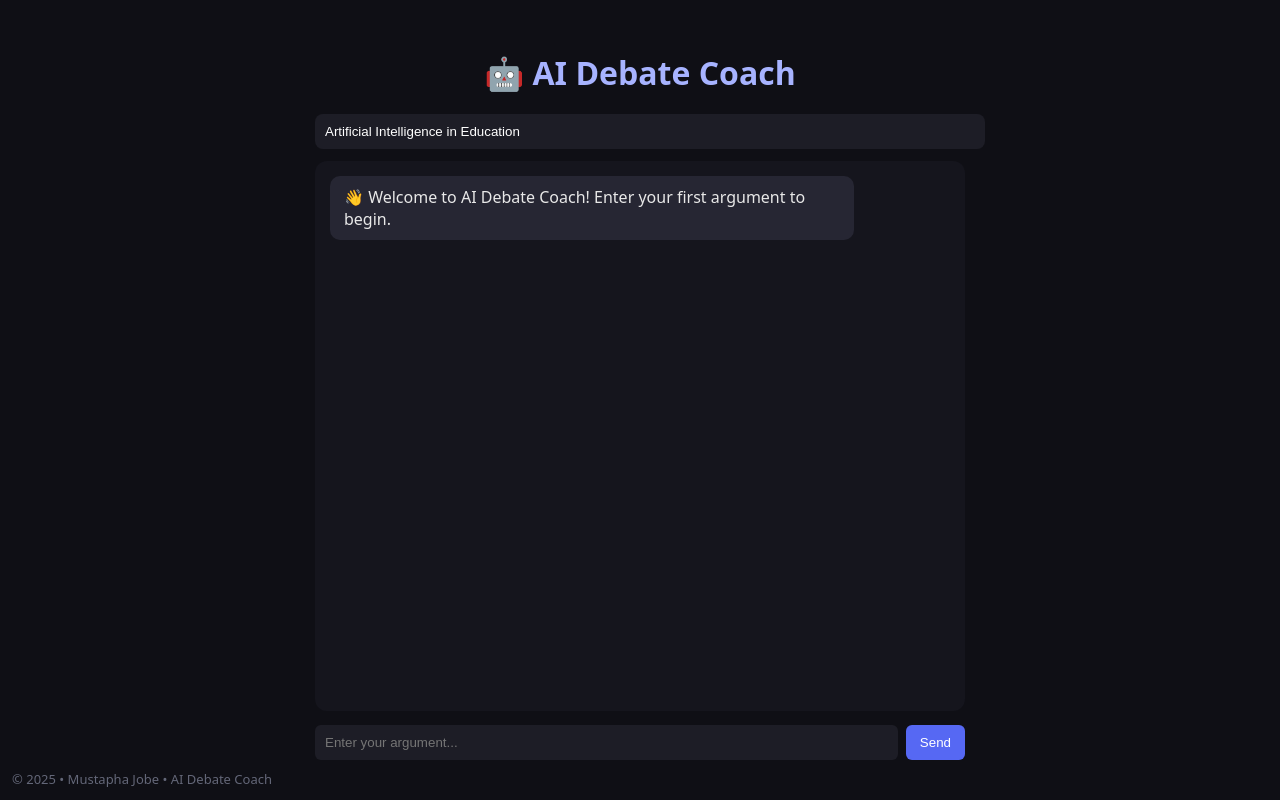
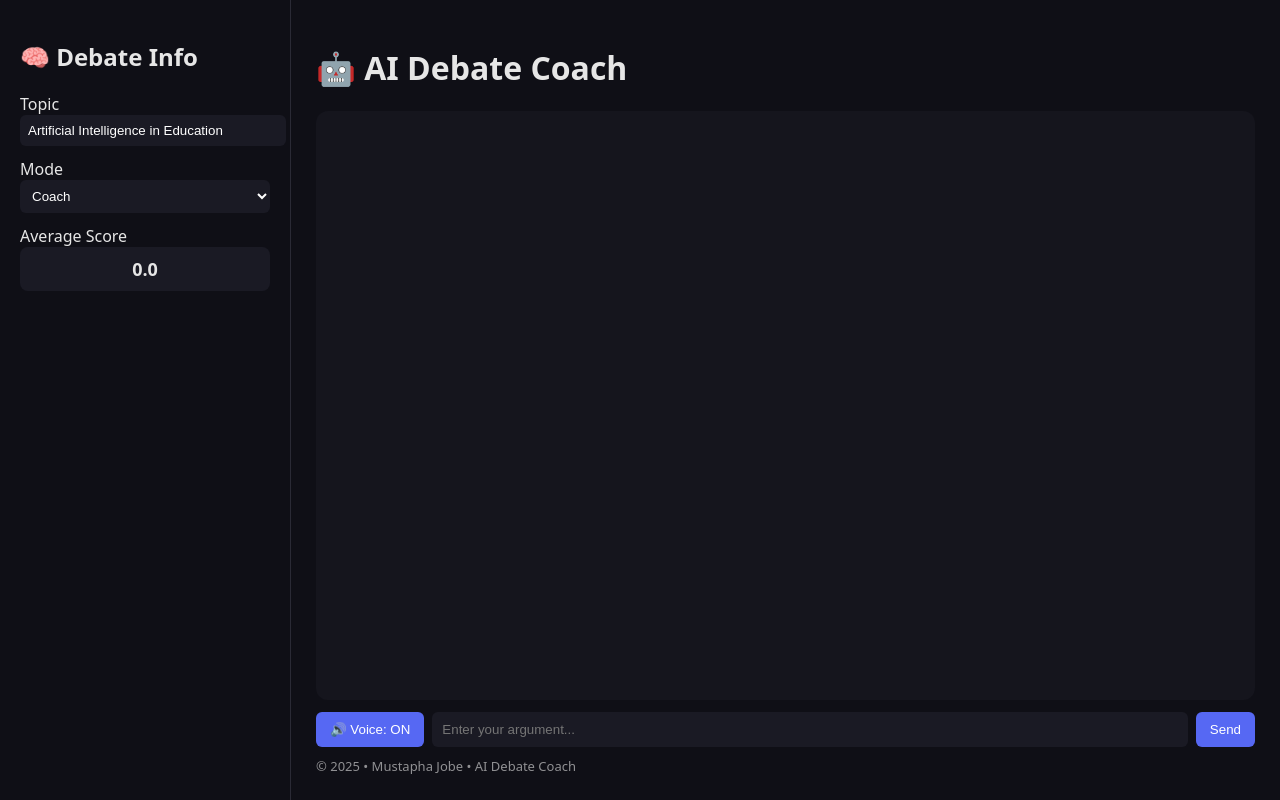
Before and after one commit to deenydash/ai-debate-coach, a React (Create React App) app: page / in a window 1280 px wide. Built offline with nearby package versions, Linux system fonts and the light colour scheme.

Commit message:
Updated UI layout, voice toggle, and sidebar

```diff
--- a/src/App.js
+++ b/src/App.js
@@ -1,32 +1,67 @@
-import React, { useState } from "react";
+import React, { useEffect, useMemo, useRef, useState } from "react";
 
 const API_KEY = process.env.REACT_APP_GEMINI_API_KEY;
 
+function speak(text, enabled) {
+  if (!enabled) return;
+  const u = new SpeechSynthesisUtterance(text);
+  u.rate = 1;
+  window.speechSynthesis.cancel();
+  window.speechSynthesis.speak(u);
+}
+
 export default function App() {
   const [topic, setTopic] = useState("Artificial Intelligence in Education");
+  const [mode, setMode] = useState("Coach");
+  const [voiceOn, setVoiceOn] = useState(true);
   const [messages, setMessages] = useState([
     { role: "system", text: "👋 Welcome to AI Debate Coach! Enter your first argument to begin." }
   ]);
   const [input, setInput] = useState("");
   const [loading, setLoading] = useState(false);
 
+  const scrollRef = useRef(null);
+
+  useEffect(() => {
+    if (scrollRef.current) {
+      scrollRef.current.scrollTop = scrollRef.current.scrollHeight;
+    }
+  }, [messages]);
+
+  const avgScore = useMemo(() => {
+    const scores = messages
+      .map(m => {
+        const match = /Score:\s*(\d+)/i.exec(m.text);
+        return match ? Number(match[1]) : null;
+      })
+      .filter(v => v !== null);
+    return scores.length ? (scores.reduce((a, b) => a + b, 0) / scores.length).toFixed(1) : "0.0";
+  }, [messages]);
+
   async function sendMessage() {
-    if (!input.trim()) return;
+    if (!input.trim() || loading) return;
 
     const newMessages = [...messages, { role: "user", text: input }];
     setMessages(newMessages);
     setInput("");
     setLoading(true);
 
+    const modeInstruction = {
+      Coach: `You are a debate coach.`,
+      Opponent: `You are debating and must oppose the user.`,
+      Judge: `You are a neutral judge assessing both clarity and impact.`
+    }[mode];
+
     const prompt = `
-You are an expert debate coach AI. The debate topic is: "${topic}".
-The user's latest argument is: "${input}".
+Topic: ${topic}
+Mode: ${mode}
 
-Respond in exactly this structure:
+${modeInstruction}
+Respond EXACTLY in this format:
 
-Counterargument: (2–4 sentences)
-Score: (0–10)
-Coaching Tip: (one sentence)
+Counterargument: <3 sentences>
+Score: <0-10>
+Coaching Tip: <1 sentence>
 `;
 
     try {
@@ -36,53 +71,49 @@ Coaching Tip: (one sentence)
           method: "POST",
           headers: { "Content-Type": "application/json" },
           body: JSON.stringify({
-            contents: [
-              {
-                parts: [{ text: prompt }]
-              }
-            ]
+            contents: [{ parts: [{ text: newMessages.map(m => `${m.role}: ${m.text}`).join("\n") + "\nUser: " + input + "\n\n" + prompt }] }]
           })
         }
       );
 
       const data = await res.json();
-      console.log("Gemini Response:", data);
+      let reply = data?.candidates?.[0]?.content?.parts?.map(p => p.text).join("") ?? "⚠️ No response.";
+      reply = reply.replace(/\*\*/g, "").trim();
 
-      let aiText =
-        data?.candidates?.[0]?.content?.parts?.map((p) => p.text).join("") ||
-        "⚠️ AI could not generate a response.";
-
-      aiText = aiText.replace(/\*\*/g, "").replace(/\n{3,}/g, "\n\n");
-
-      setMessages([...newMessages, { role: "assistant", text: aiText }]);
-    } catch (err) {
-      console.error("API Error:", err);
-      setMessages([
-        ...newMessages,
-        { role: "assistant", text: "⚠️ Error contacting AI." },
-      ]);
+      speak(reply, voiceOn);
+      setMessages([...newMessages, { role: "assistant", text: reply }]);
+    } catch {
+      setMessages([...newMessages, { role: "assistant", text: "⚠️ API Error – Try again." }]);
     }
 
     setLoading(false);
   }
 
   return (
-    <div className="app-container">
+    <div className="layout">
+      <aside className="sidebar">
+        <h2>🧠 Debate Info</h2>
 
-      <h1 className="title">🤖 AI Debate Coach</h1>
+        <label>Topic</label>
+        <input value={topic} onChange={e => setTopic(e.target.value)} />
 
-      <input
-        className="topic-input"
-        value={topic}
-        onChange={(e) => setTopic(e.target.value)}
-      />
+        <label>Mode</label>
+        <select value={mode} onChange={e => setMode(e.target.value)}>
+          <option>Coach</option>
+          <option>Opponent</option>
+          <option>Judge</option>
+        </select>
 
-      <div className="chat-box">
-        {messages.map((msg, i) => (
-          <div
-            key={i}
-            className={`msg ${msg.role === "user" ? "user-msg" : "bot-msg"}`}
-          >
+        <label>Average Score</label>
+        <div className="score">{avgScore}</div>
+      </aside>
+
+      <main className="main">
+        <h1>🤖 AI Debate Coach</h1>
+
+        <div className="chat" ref={scrollRef}>
+          {messages.filter(m => m.role !== "system").map((msg, i) => (
+            <div key={i} className={msg.role === "user" ? "bubble user" : "bubble ai"}>
               {msg.text}
             </div>
           ))}
@@ -90,28 +121,25 @@ Coaching Tip: (one sentence)
           {loading && <p className="thinking">🤔 AI is thinking...</p>}
         </div>
 
-      <div className="input-row">
+        <div className="controls">
+          <button className="voice-btn" onClick={() => setVoiceOn(v => !v)}>
+            🔊 Voice: {voiceOn ? "ON" : "OFF"}
+          </button>
+
           <input
-          className="text-input"
+            className="input"
             placeholder="Enter your argument..."
             value={input}
-          onChange={(e) => setInput(e.target.value)}
-          onKeyDown={(e) => e.key === "Enter" && sendMessage()}
+            onChange={e => setInput(e.target.value)}
+            onKeyDown={e => e.key === "Enter" && sendMessage()}
           />
-        <button
-          onClick={sendMessage}
-          className="send-button"
-          disabled={loading}
-        >
-          Send
-        </button>
+          <button className="send" onClick={sendMessage}>Send</button>
         </div>
 
-      {/* Footer Signature */}
-      <footer className="footer-tag">
+        <footer className="footer">
           © 2025 • Mustapha Jobe • AI Debate Coach
         </footer>
-
+      </main>
     </div>
   );
 }
--- a/src/index.css
+++ b/src/index.css
@@ -1,104 +1,102 @@
 body {
+  background: #0f0f16;
+  color: #e6e6e6;
   margin: 0;
-  background: #0f0f15;
-  color: #e8e8e8;
   font-family: system-ui, sans-serif;
-  display: flex;
-  justify-content: center;
-  padding-top: 30px;
 }
 
-.app-container {
-  width: 650px;
-  text-align: center;
+.layout {
+  display: flex;
+  height: 100vh;
 }
 
-.title {
-  font-size: 32px;
-  font-weight: bold;
-  color: #a7b3ff;
-  margin-bottom: 20px;
+.sidebar {
+  width: 250px;
+  padding: 20px;
+  border-right: 1px solid #2a2a35;
 }
 
-.topic-input {
+.sidebar input,
+.sidebar select {
   width: 100%;
-  padding: 10px;
-  background: #1d1d26;
+  background: #1a1a24;
   border: none;
-  border-radius: 8px;
+  padding: 8px;
+  border-radius: 6px;
   color: white;
   margin-bottom: 12px;
 }
 
-.chat-box {
-  height: 65vh;
-  overflow-y: auto;
+.score {
+  background: #1a1a24;
+  padding: 10px;
+  border-radius: 8px;
+  text-align: center;
+  font-size: 18px;
+  font-weight: bold;
+}
+
+.main {
+  flex-grow: 1;
+  padding: 25px;
+  display: flex;
+  flex-direction: column;
+}
+
+.chat {
+  flex-grow: 1;
   background: #15151d;
   border-radius: 12px;
   padding: 15px;
+  overflow-y: auto;
   display: flex;
   flex-direction: column;
   gap: 12px;
 }
 
-.msg {
-  padding: 10px 14px;
+.bubble {
+  padding: 12px 14px;
   border-radius: 10px;
-  max-width: 80%;
-  text-align: left;
+  max-width: 75%;
   white-space: pre-line;
 }
 
-.user-msg {
+.user {
   background: #5668f3;
   align-self: flex-end;
+}
+
+.ai {
+  background: #2a2a35;
+  align-self: flex-start;
+}
+
+.controls {
+  display: flex;
+  gap: 8px;
+  padding-top: 12px;
+}
+
+.input {
+  flex-grow: 1;
+  padding: 10px;
+  background: #1a1a24;
+  border-radius: 6px;
+  color: white;
+  border: none;
+}
+
+.send, .voice-btn {
+  background: #5668f3;
+  border: none;
+  padding: 10px 14px;
+  border-radius: 6px;
+  cursor: pointer;
   color: white;
 }
 
-.bot-msg {
-  background: #262633;
-  align-self: flex-start;
+.footer {
+  margin-top: 10px;
+  opacity: 0.6;
+  font-size: 13px;
 }
-
-.thinking {
-  opacity: 0.7;
-  font-style: italic;
-}
-
-.input-row {
-  display: flex;
-  gap: 8px;
-  margin-top: 14px;
-}
-
-.text-input {
-  flex-grow: 1;
-  padding: 10px;
-  background: #1d1d26;
-  border: none;
-  border-radius: 6px;
-  color: white;
-}
-
-.send-button {
-  background: #5668f3;
-  border: none;
-  color: white;
-  padding: 10px 14px;
-  border-radius: 6px;
-  cursor: pointer;
-}
-
-.footer-tag {
-  position: fixed;
-  bottom: 12px;
-  left: 12px;
-  font-size: 13px;
-  color: #797d91;
-  opacity: 0.8;
-  pointer-events: none;
-  user-select: none;
-}
-.footer-tag:hover {
-  opacity: 1;
-}
```
Lines whose indentation alone changed are shown as unchanged.
